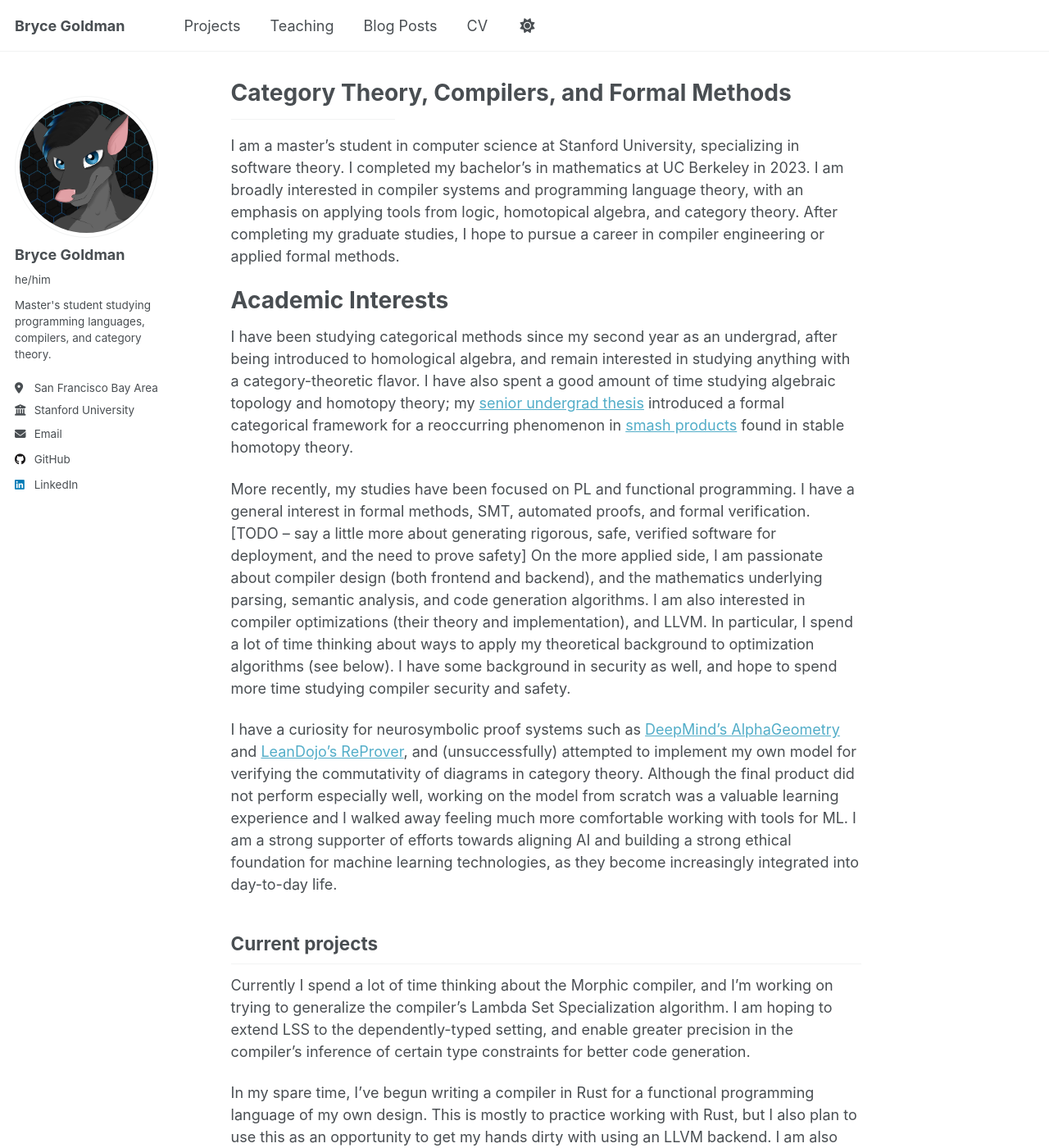
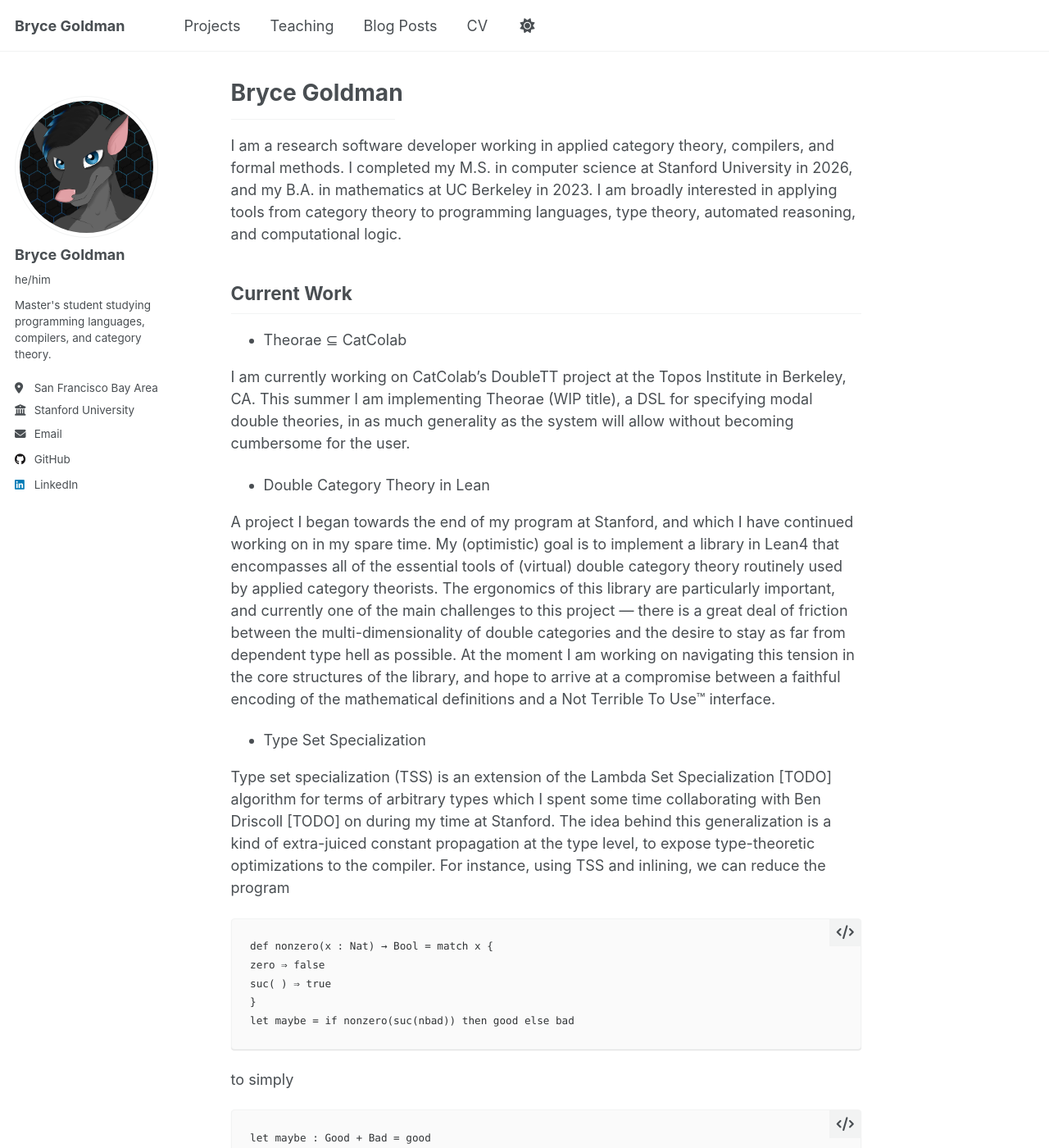
Before and after one commit to Alkizar/alkizar.github.io, a Jekyll site: the page built from _pages/about.md, in a window 1280 px wide and 1400 px high. Shown: the whole window at 82% size. Built offline with Jekyll 4.4.1, drawn with Linux system fonts in a browser that asks for light colours; some of the changed text lies outside the part shown.

Commit message:
started updating about page

````diff
--- a/_pages/about.md
+++ b/_pages/about.md
@@ -1,24 +1,48 @@
 ---
 permalink: /
-title: "Category Theory, Compilers, and Formal Methods"
+title: "Bryce Goldman"
 author_profile: true
 redirect_from:
   - /about/
   - /about.html
 ---
 
-I am a master's student in computer science at Stanford University, specializing in software theory. I completed my bachelor's in mathematics at UC Berkeley in 2023. I am broadly interested in compiler systems and programming language theory, with an emphasis on applying tools from logic, homotopical algebra, and category theory. After completing my graduate studies, I hope to pursue a career in compiler engineering or applied formal methods.
+I am a research software developer working in applied category theory, compilers, and formal methods. I completed my M.S. in computer science at Stanford University in 2026, and my B.A. in mathematics at UC Berkeley in 2023. I am broadly interested in applying tools from category theory to programming languages, type theory, automated reasoning, and computational logic.
 
-Academic Interests
-======
-I have been studying categorical methods since my second year as an undergrad, after being introduced to homological algebra, and remain interested in studying anything with a category-theoretic flavor. I have also spent a good amount of time studying algebraic topology and homotopy theory; my [senior undergrad thesis](https://alkizar.github.io/project/graded_monoidal_categories) introduced a formal categorical framework for a reoccurring phenomenon in [smash products](https://ncatlab.org/nlab/show/smash+product+of+spectra) found in stable homotopy theory.
+Current Work
+------
+- Theorae ⊆ CatColab
 
-More recently, my studies have been focused on PL and functional programming. I have a general interest in formal methods, SMT, automated proofs, and formal verification. [TODO -- say a little more about generating rigorous, safe, verified software for deployment, and the need to prove safety] On the more applied side, I am passionate about compiler design (both frontend and backend), and the mathematics underlying parsing, semantic analysis, and code generation algorithms. I am also interested in compiler optimizations (their theory and implementation), and LLVM. In particular, I spend a lot of time thinking about ways to apply my theoretical background to optimization algorithms (see below). I have some background in security as well, and hope to spend more time studying compiler security and safety.
+I am currently working on CatColab's DoubleTT project at the Topos Institute in Berkeley, CA. This summer I am implementing Theorae (WIP title), a DSL for specifying modal double theories, in as much generality as the system will allow without becoming cumbersome for the user.
 
-I have a curiosity for neurosymbolic proof systems such as [DeepMind's AlphaGeometry](https://github.com/google-deepmind/alphageometry) and [LeanDojo's ReProver](https://github.com/lean-dojo/ReProver), and (unsuccessfully) attempted to implement my own model for verifying the commutativity of diagrams in category theory. Although the final product did not perform especially well, working on the model from scratch was a valuable learning experience and I walked away feeling much more comfortable working with tools for ML. I am a strong supporter of efforts towards aligning AI and building a strong ethical foundation for machine learning technologies, as they become increasingly integrated into day-to-day life.
+- Double Category Theory in Lean
 
-Current projects
-------
+A project I began towards the end of my program at Stanford, and which I have continued working on in my spare time. My (optimistic) goal is to implement a library in Lean4 that encompasses all of the essential tools of (virtual) double category theory routinely used by applied category theorists. The ergonomics of this library are particularly important, and currently one of the main challenges to this project --- there is a great deal of friction between the multi-dimensionality of double categories and the desire to stay as far from dependent type hell as possible. At the moment I am working on navigating this tension in the core structures of the library, and hope to arrive at a compromise between a faithful encoding of the mathematical definitions and a Not Terrible To Use™ interface.
+
+- Type Set Specialization
+
+Type set specialization (TSS) is an extension of the Lambda Set Specialization [TODO] algorithm for terms of arbitrary types which I spent some time collaborating with Ben Driscoll [TODO] on during my time at Stanford. The idea behind this generalization is a kind of extra-juiced constant propagation at the type level, to expose type-theoretic optimizations to the compiler. For instance, using TSS and inlining, we can reduce the program
+```
+def nonzero(x : Nat) → Bool = match x {
+zero ⇒ false
+suc( ) ⇒ true
+}
+let maybe = if nonzero(suc(nbad)) then good else bad
+```
+to simply
+```
+let maybe : Good + Bad = good
+```
+where one assumes that `nbad : Nat` is some runtime value that we would like to obscure from the compiler, and Bad is some type which we would like to avoid terms of in our program.
+
+
+
+
+as an engineering research associate at the Topos Institute's office in Berkeley, CA. This summer I am implementing a DSL for
+
+Bryce Goldman is an engineering RA working on CatColab’s Double TT project with Evan Patterson this summer. He will be implementing a DSL for specifying modal theories and refining the TT package using a type theory for virtual double categories. Bryce recently completed his M.S. in computer science at Stanford, and is broadly interested in compilers, programming languages, and formal methods (and applications of category theory therein).
+
+
 Currently I spend a lot of time thinking about the Morphic compiler, and I'm working on trying to generalize the compiler's Lambda Set Specialization algorithm. I am hoping to extend LSS to the dependently-typed setting, and enable greater precision in the compiler's inference of certain type constraints for better code generation.
 
 In my spare time, I've begun writing a compiler in Rust for a functional programming language of my own design. This is mostly to practice working with Rust, but I also plan to use this as an opportunity to get my hands dirty with using an LLVM backend. I am also porting over to Rust a command-line tool I originally wrote in Python with a friend in 2024, for computing statistics on decklists scraped from online Magic the Gathering tournaments. I used this tool last year to study the metagame leading up to the Pioneer Regional Championship in DC, and hope to do the same this year to prepare for the RC in Las Vegas (ideally with a much cleaner and more efficient codebase this time).
````
Also changed, not shown: _publications/epilog_coc.md (+25 -26 lines).
